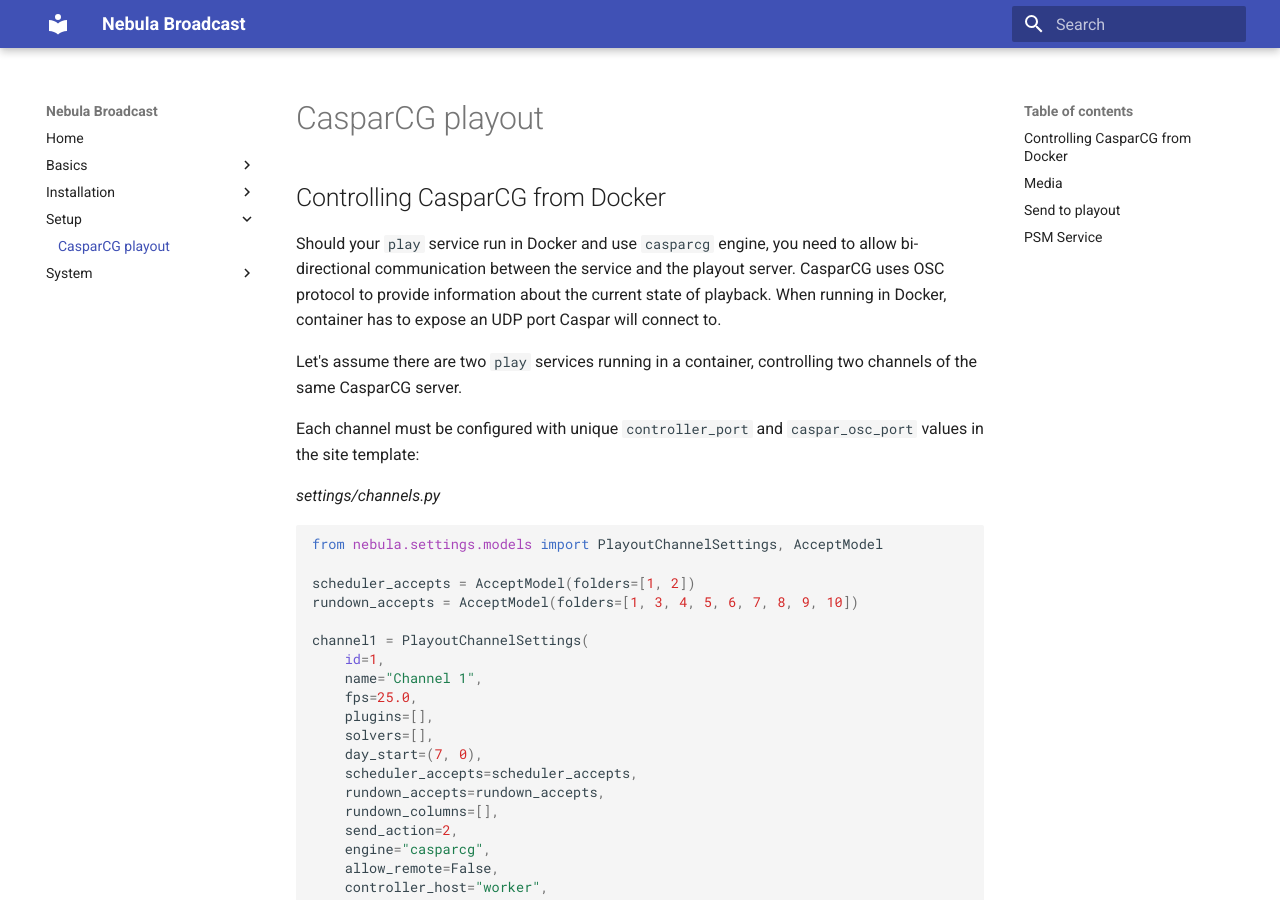
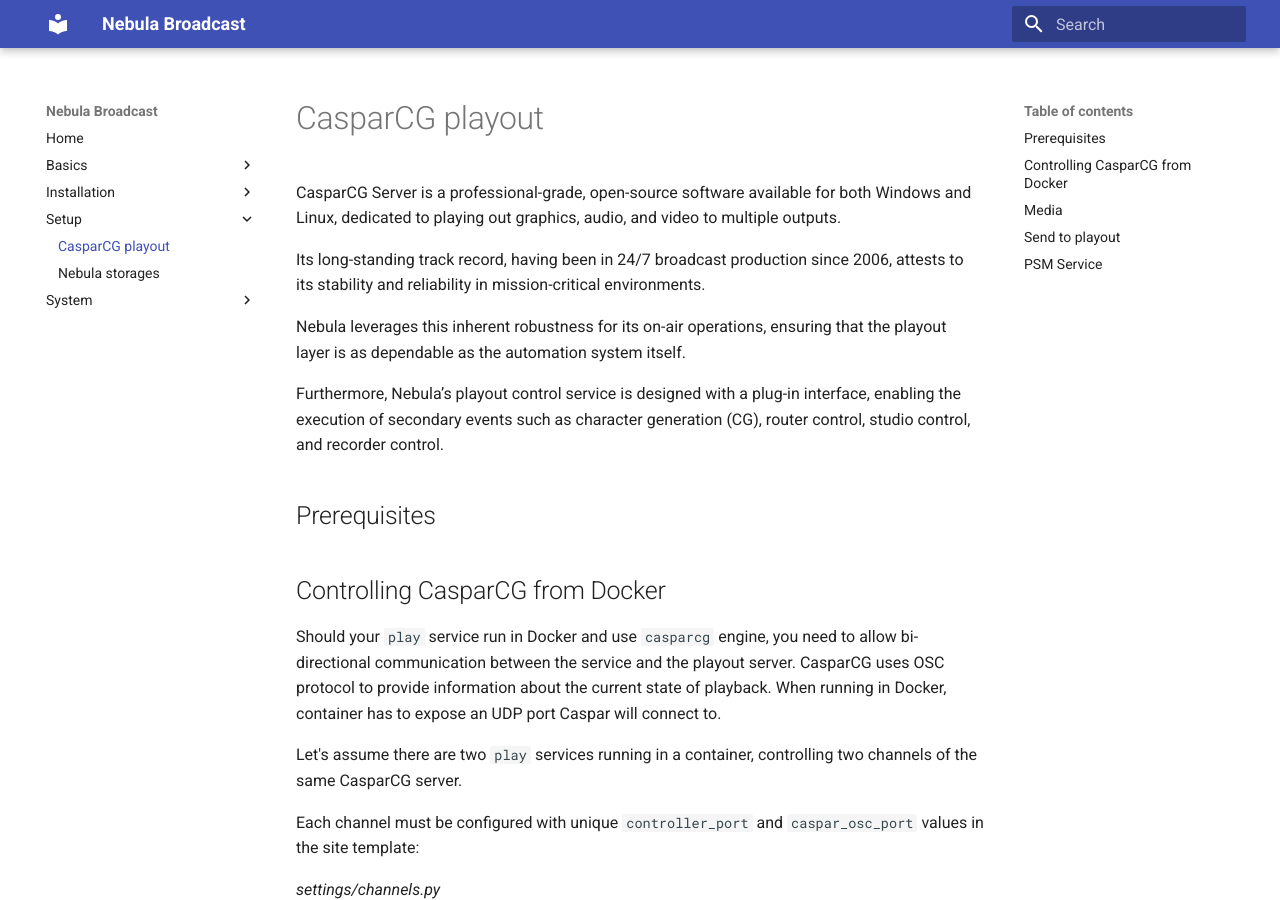
Before and after one commit to nebulabroadcast/nebula-docs, an MkDocs documentation site: the page built from docs/setup/casparcg.md, in a window 1280 px wide and 900 px high. Built offline with MkDocs 1.6.1 and Material for MkDocs 9.7.7, drawn with Linux system fonts in a browser that asks for light colours.

Commit message:
added storages docs

```diff
--- a/docs/setup/casparcg.md
+++ b/docs/setup/casparcg.md
@@ -1,5 +1,24 @@
 CasparCG playout
 ================
+
+CasparCG Server is a professional-grade, open-source software available for both Windows and Linux,
+dedicated to playing out graphics, audio, and video to multiple outputs.
+
+Its long-standing track record, having been in 24/7 broadcast production since 2006,
+attests to its stability and reliability in mission-critical environments.
+
+Nebula leverages this inherent robustness for its on-air operations,
+ensuring that the playout layer is as dependable as the automation system itself.
+
+Furthermore, Nebula’s playout control service is designed with a plug-in interface,
+enabling the execution of secondary events such as character generation (CG),
+router control, studio control, and recorder control.
+
+Prerequisites
+-------------
+
+
+
 
 Controlling CasparCG from Docker
 --------------------------------
```
Also changed, not shown: docs/basics/linear-broadcasting.md (+11 -6 lines), docs/setup/storages.md (added, +84 -0 lines), docs/system/importing-media.md (+6 -6 lines).
